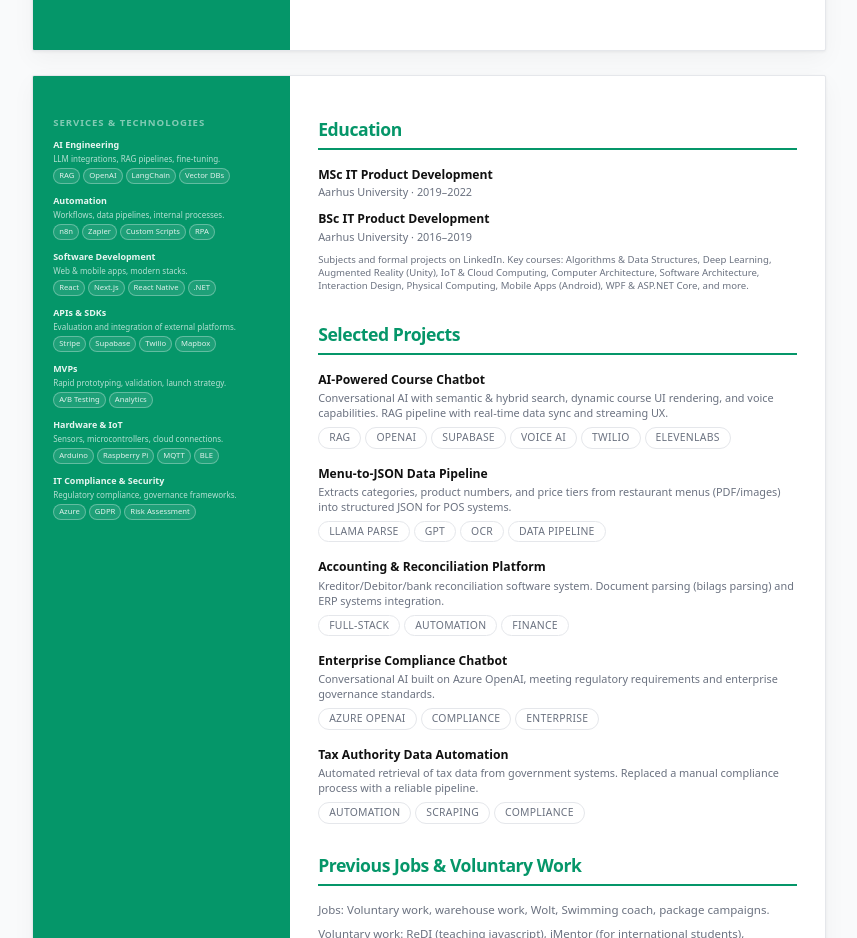
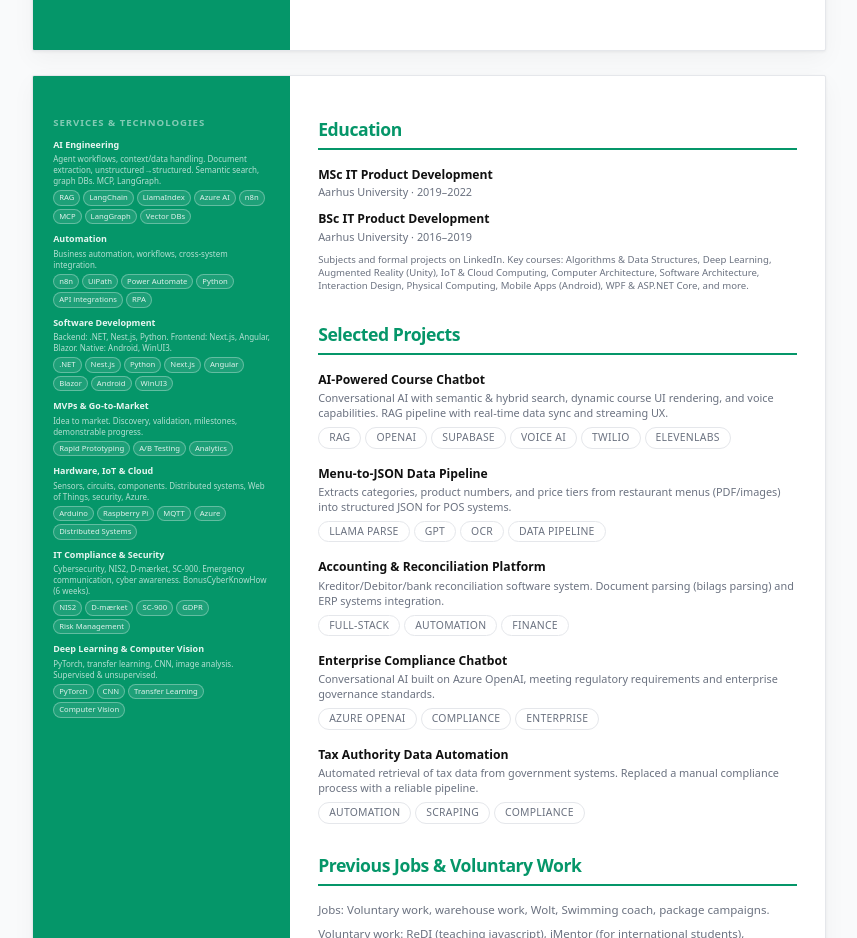
Before and after one commit to HenrikFB/portfolio, a Next.js app in the folder job-app/: page /cv/auxo-ai-automation in a window 1280 px wide. Shown: the part 1160-2098 px from the top of the page, without its empty margins (211-1068 px from the left). Built offline with nearby package versions, Linux system fonts and the light colour scheme.

Commit message:
Revise Services & Technologies section in CVPage2 with updated service descriptions and tags, including new categories for MVPs, IT Compliance, and Deep Learning.

```diff
--- a/job-app/src/components/cv/CVPage2.tsx
+++ b/job-app/src/components/cv/CVPage2.tsx
@@ -17,38 +17,38 @@ export function CVPage2({ template }: { template: TemplateProfile }) {
         <SidebarSection title="Services & Technologies">
           <ServiceBlock
             title="AI Engineering"
-            desc="LLM integrations, RAG pipelines, fine-tuning."
-            tags={["RAG", "OpenAI", "LangChain", "Vector DBs"]}
+            desc="Agent workflows, context/data handling. Document extraction, unstructured→structured. Semantic search, graph DBs. MCP, LangGraph."
+            tags={["RAG", "LangChain", "LlamaIndex", "Azure AI", "n8n", "MCP", "LangGraph", "Vector DBs"]}
           />
           <ServiceBlock
             title="Automation"
-            desc="Workflows, data pipelines, internal processes."
-            tags={["n8n", "Zapier", "Custom Scripts", "RPA"]}
+            desc="Business automation, workflows, cross-system integration."
+            tags={["n8n", "UiPath", "Power Automate", "Python", "API integrations", "RPA"]}
           />
           <ServiceBlock
             title="Software Development"
-            desc="Web & mobile apps, modern stacks."
-            tags={["React", "Next.js", "React Native", ".NET"]}
+            desc="Backend: .NET, Nest.js, Python. Frontend: Next.js, Angular, Blazor. Native: Android, WinUI3."
+            tags={[".NET", "Nest.js", "Python", "Next.js", "Angular", "Blazor", "Android", "WinUI3"]}
           />
           <ServiceBlock
-            title="APIs & SDKs"
-            desc="Evaluation and integration of external platforms."
-            tags={["Stripe", "Supabase", "Twilio", "Mapbox"]}
+            title="MVPs & Go-to-Market"
+            desc="Idea to market. Discovery, validation, milestones, demonstrable progress."
+            tags={["Rapid Prototyping", "A/B Testing", "Analytics"]}
           />
           <ServiceBlock
-            title="MVPs"
-            desc="Rapid prototyping, validation, launch strategy."
-            tags={["A/B Testing", "Analytics"]}
-          />
-          <ServiceBlock
-            title="Hardware & IoT"
-            desc="Sensors, microcontrollers, cloud connections."
-            tags={["Arduino", "Raspberry Pi", "MQTT", "BLE"]}
+            title="Hardware, IoT & Cloud"
+            desc="Sensors, circuits, components. Distributed systems, Web of Things, security, Azure."
+            tags={["Arduino", "Raspberry Pi", "MQTT", "Azure", "Distributed Systems"]}
           />
           <ServiceBlock
             title="IT Compliance & Security"
-            desc="Regulatory compliance, governance frameworks."
-            tags={["Azure", "GDPR", "Risk Assessment"]}
+            desc="Cybersecurity, NIS2, D-mærket, SC-900. Emergency communication, cyber awareness. BonusCyberKnowHow (6 weeks)."
+            tags={["NIS2", "D-mærket", "SC-900", "GDPR", "Risk Management"]}
+          />
+          <ServiceBlock
+            title="Deep Learning & Computer Vision"
+            desc="PyTorch, transfer learning, CNN, image analysis. Supervised & unsupervised."
+            tags={["PyTorch", "CNN", "Transfer Learning", "Computer Vision"]}
           />
         </SidebarSection>
         <div className="mt-auto flex items-end justify-center pb-4">
@@ -153,7 +153,7 @@ function ServiceBlock({
   tags: string[];
 }) {
   return (
-    <div className="mb-2.5">
+    <div className="mb-2">
       <span className="text-[0.56rem] font-semibold text-white/90 block">{title}</span>
       <p className="text-[0.5rem] leading-snug text-white/70 mt-0.5 mb-1">{desc}</p>
       <div className="flex flex-wrap gap-[3px]">
```
